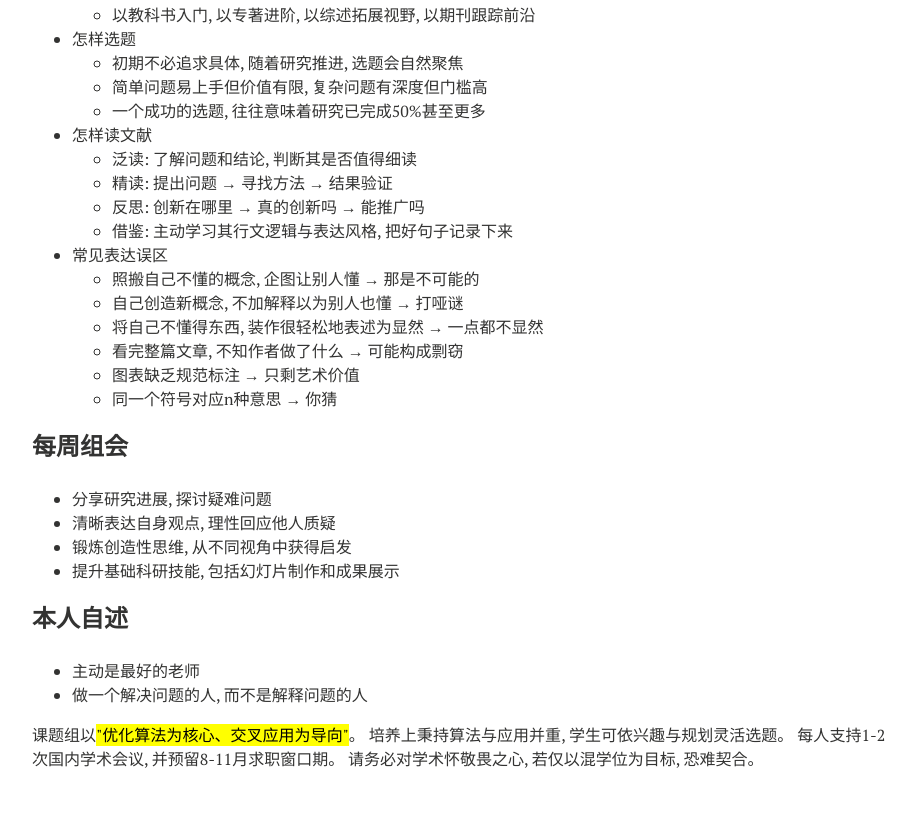
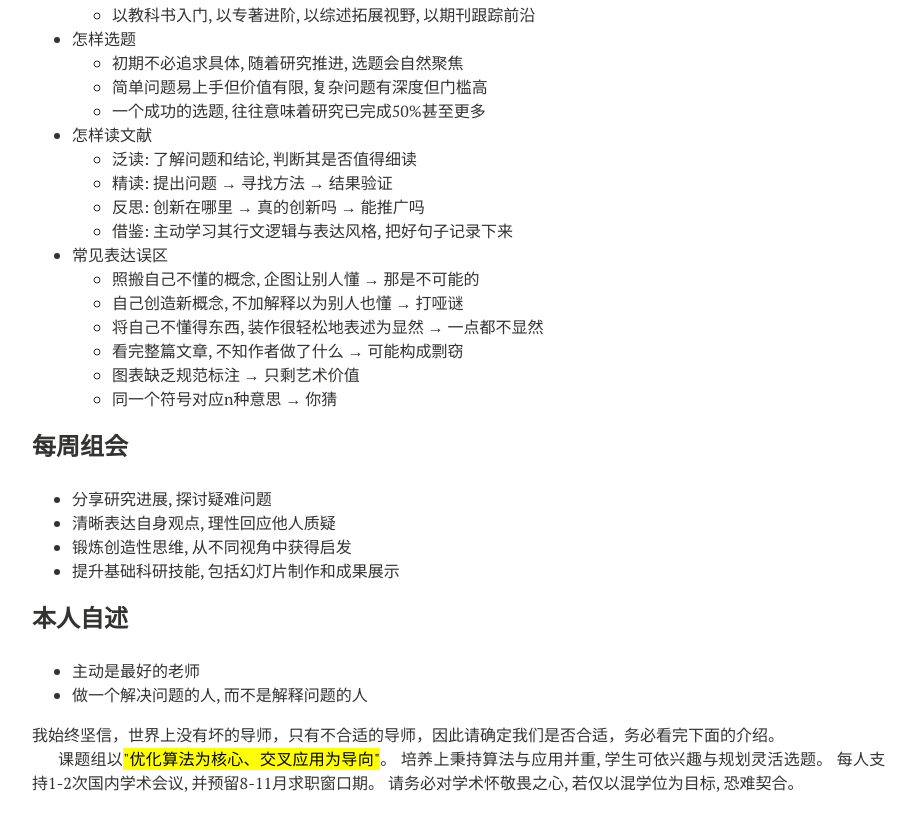
Before and after one commit to xianchaoxiu/xianchaoxiu.github.io, a Jekyll site: the page built from chinese/reading/index.md, in a window 1280 px wide and 900 px high, scrolled down 1074 px. Shown: the top 831 px of the window, without its empty margins (288-1204 px from the left). Built offline with Jekyll 4.4.1, drawn with Linux system fonts in a browser that asks for light colours; nearby versions of some CDN libraries.

Commit message:
Update index.md

```diff
--- a/chinese/reading/index.md
+++ b/chinese/reading/index.md
@@ -77,6 +77,8 @@ share: false
 * 主动是最好的老师 <br>
 * 做一个解决问题的人, 而不是解释问题的人 <br>
 
+我始终坚信，世界上没有坏的导师，只有不合适的导师，因此请确定我们是否合适，务必看完下面的介绍。
+
 
 
 课题组以<mark>"优化算法为核心、交叉应用为导向"</mark>。
```
